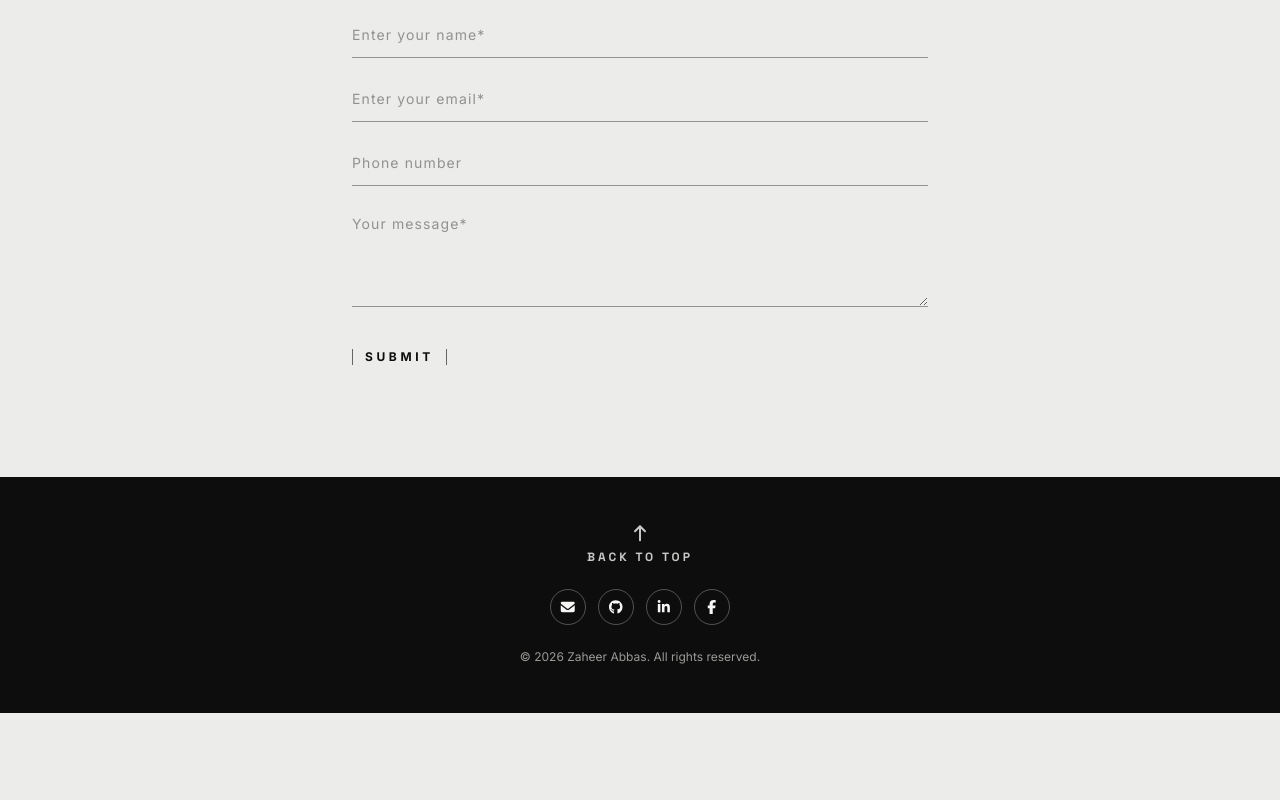
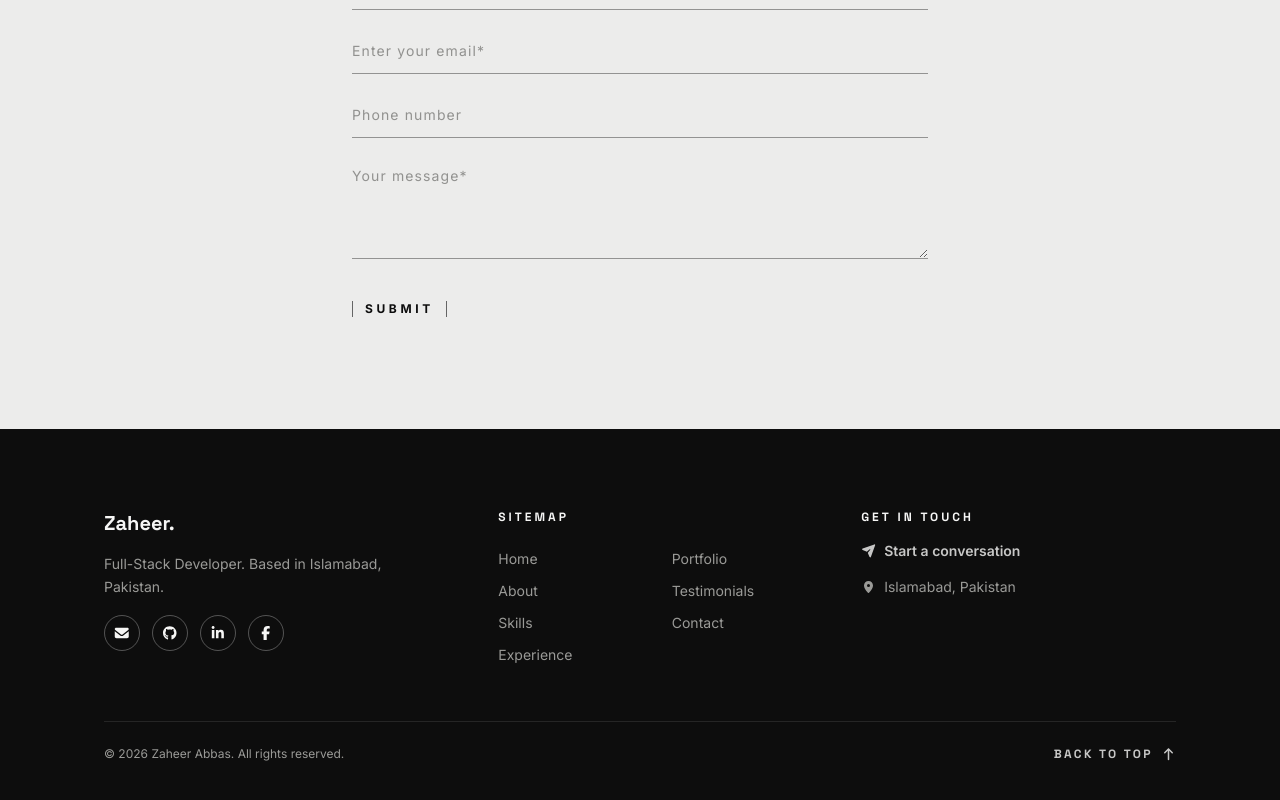
Before and after one commit to stackiid/zaheer-abbas-portfolio, a React (Vite) app: page / in a window 1280 px wide. Shown: the part 5275-6075 px from the top of the page. Before the commit the page ends 5988 px from the top, so only its background shows below. Built offline with nearby package versions, Linux system fonts and the light colour scheme.

Commit message:
style(footer): adopt new footer layout, strip contact input focus borders, and remove contact social icons

```diff
--- a/src/components/Contact/Contact.tsx
+++ b/src/components/Contact/Contact.tsx
@@ -3,7 +3,6 @@ import { personal } from '@/data/personal'
 import { Container } from '@/components/ui/Container'
 import { SectionHeading } from '@/components/ui/SectionHeading'
 import { Divider } from '@/components/ui/Divider'
-import { SocialLinks } from '@/components/ui/SocialLinks'
 import { ContactForm } from '@/components/Contact/ContactForm'
 
 export function Contact() {
@@ -17,7 +16,6 @@ export function Contact() {
             <span>
               {personal.email} · {personal.phone}
             </span>
-            <SocialLinks links={personal.socials} variant="light" size="sm" />
           </div>
 
           <Divider />
--- a/src/components/Contact/ContactForm.tsx
+++ b/src/components/Contact/ContactForm.tsx
@@ -80,7 +80,7 @@ export function ContactForm() {
             'aria-invalid': Boolean(error),
             'aria-describedby': error ? `contact-${field.name}-error` : undefined,
             className:
-              'w-full border-b border-ink/40 bg-transparent pb-3 text-sm text-ink placeholder:text-muted/70 placeholder:tracking-[0.08em] focus:border-ink transition-colors',
+              'w-full border-b border-ink/40 bg-transparent pb-3 text-sm text-ink placeholder:text-muted/70 placeholder:tracking-[0.08em] focus:border-ink focus:outline-none focus-visible:outline-none transition-colors',
           }
 
           return (
--- a/src/components/Footer/Footer.tsx
+++ b/src/components/Footer/Footer.tsx
@@ -1,28 +1,71 @@
 import { FontAwesomeIcon } from '@fortawesome/react-fontawesome'
-import { faArrowUp } from '@fortawesome/free-solid-svg-icons'
+import { faArrowUp, faLocationDot, faPaperPlane } from '@fortawesome/free-solid-svg-icons'
 import { personal } from '@/data/personal'
+import { footerSitemap } from '@/data/footerSitemap'
 import { Container } from '@/components/ui/Container'
 import { SocialLinks } from '@/components/ui/SocialLinks'
 
+// Dark, on-brand footer: brand + social, a two-column sitemap of every real
+// section on the page, and a "get in touch" block — then a bottom bar with
+// copyright and a back-to-top link.
 export function Footer() {
   const year = new Date().getFullYear()
 
   return (
-    <footer className="on-dark bg-ink py-12 text-cloud">
-      <Container className="flex flex-col items-center gap-6 text-center">
-        <a
-          href="#top"
-          className="flex flex-col items-center gap-2 text-cloud/80 transition-colors hover:text-cloud"
-        >
-          <FontAwesomeIcon icon={faArrowUp} />
-          <span className="font-display text-xs font-bold tracking-[0.25em]">BACK TO TOP</span>
-        </a>
+    <footer className="on-dark bg-ink py-16 text-cloud sm:py-20">
+      <Container>
+        <div className="grid grid-cols-1 gap-12 sm:grid-cols-2 lg:grid-cols-[1.1fr_1fr_1fr]">
+          {/* Brand */}
+          <div className="flex flex-col gap-4">
+            <p className="font-display text-xl font-bold text-cloud">{personal.firstName}.</p>
+            <p className="max-w-xs text-sm leading-relaxed text-muted-dark">
+              {personal.title}. Based in {personal.location}.
+            </p>
+            <SocialLinks links={personal.socials} variant="dark" size="sm" />
+          </div>
 
-        <SocialLinks links={personal.socials} variant="dark" size="sm" />
+          {/* Sitemap */}
+          <div>
+            <h3 className="font-display text-xs font-bold tracking-[0.25em] text-cloud">SITEMAP</h3>
+            <div className="mt-6 grid grid-cols-2 grid-flow-col grid-rows-4 gap-x-8 gap-y-3 text-sm">
+              {footerSitemap.map((link) => (
+                <a key={link.id} href={link.href} className="text-muted-dark transition-colors hover:text-cloud">
+                  {link.label}
+                </a>
+              ))}
+            </div>
+          </div>
 
-        <p className="text-xs text-muted-dark">
-          © {year} {personal.name}. All rights reserved.
-        </p>
+          {/* Get in touch */}
+          <div className="flex flex-col gap-4">
+            <h3 className="font-display text-xs font-bold tracking-[0.25em] text-cloud">GET IN TOUCH</h3>
+            <a
+              href={`mailto:${personal.email}`}
+              className="flex items-center gap-2 text-sm font-semibold text-cloud/80 transition-colors hover:text-cloud"
+            >
+              <FontAwesomeIcon icon={faPaperPlane} className="text-xs" aria-hidden="true" />
+              Start a conversation
+            </a>
+            <p className="flex items-center gap-2 text-sm text-muted-dark">
+              <FontAwesomeIcon icon={faLocationDot} className="text-xs" aria-hidden="true" />
+              {personal.location}
+            </p>
+          </div>
+        </div>
+
+        <div className="mt-14 flex flex-col items-center gap-4 border-t border-cloud/10 pt-6 text-center sm:flex-row sm:justify-between sm:text-left">
+          <p className="text-xs text-muted-dark">
+            © {year} {personal.name}. All rights reserved.
+          </p>
+
+          <a
+            href="#top"
+            className="flex items-center gap-2 font-display text-xs font-bold tracking-[0.2em] text-cloud/80 transition-colors hover:text-cloud"
+          >
+            BACK TO TOP
+            <FontAwesomeIcon icon={faArrowUp} aria-hidden="true" />
+          </a>
+        </div>
       </Container>
     </footer>
   )
--- /dev/null
+++ b/src/data/footerSitemap.ts
@@ -0,0 +1,18 @@
+export interface SitemapLink {
+  id: string
+  label: string
+  href: string
+}
+
+// Full list of the site's real sections, in page order — used by the
+// footer's "Sitemap" column. Deliberately separate from navLinks.ts, which
+// drives the header and only surfaces a shorter subset.
+export const footerSitemap: SitemapLink[] = [
+  { id: 'top', label: 'Home', href: '#top' },
+  { id: 'about', label: 'About', href: '#about' },
+  { id: 'skills', label: 'Skills', href: '#skills' },
+  { id: 'experience', label: 'Experience', href: '#experience' },
+  { id: 'projects', label: 'Portfolio', href: '#projects' },
+  { id: 'testimonials', label: 'Testimonials', href: '#testimonials' },
+  { id: 'contact', label: 'Contact', href: '#contact' },
+]
```
